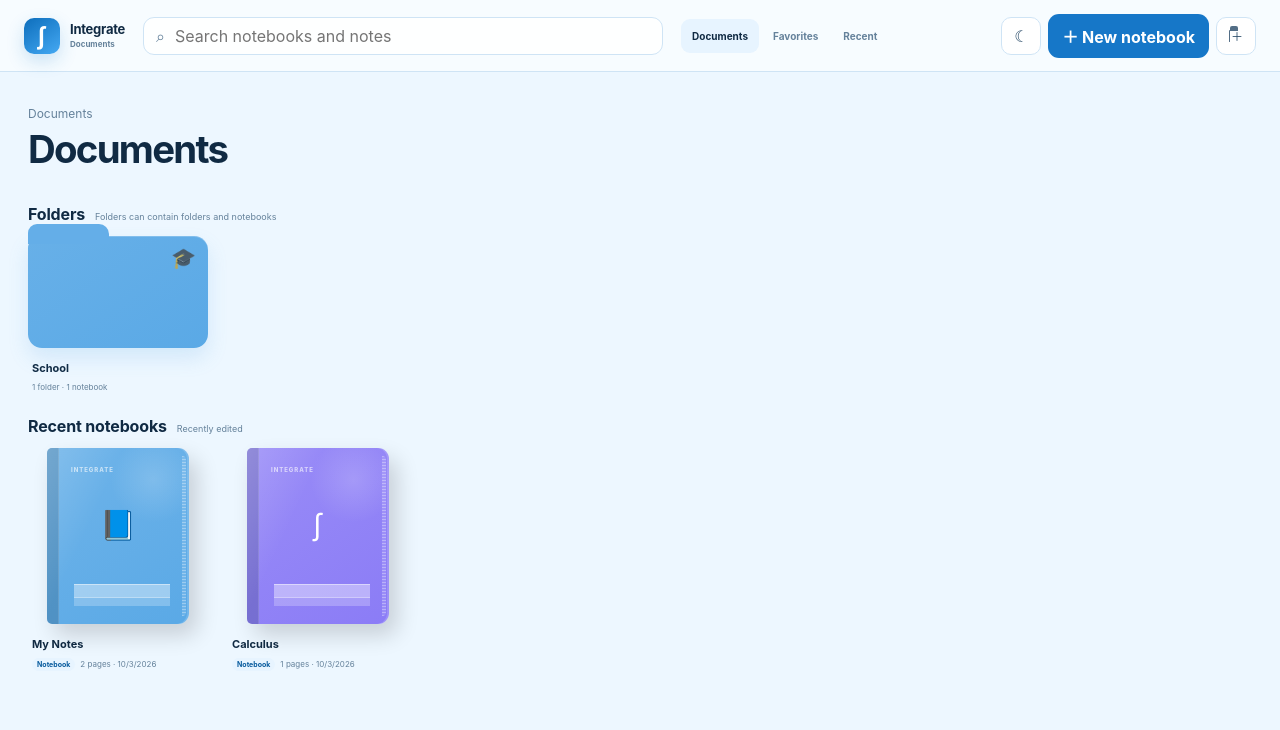
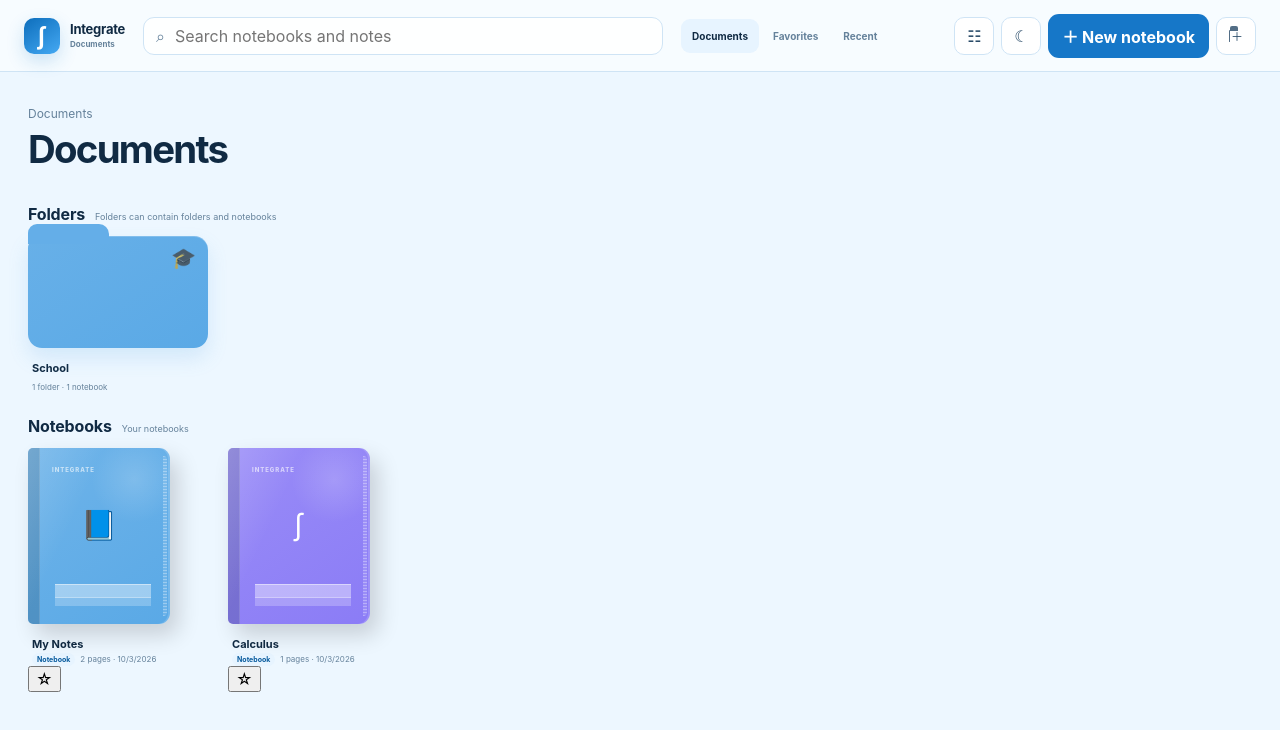
Before and after one commit to Phoenix2033T/Integrate, a Next.js app in the folder apps/web/: page / in a window 1280 px wide. Shown: the top 730 px of the page. Built offline with nearby package versions, Linux system fonts and the light colour scheme.

Commit message:
Build functional favorites and responsive library views

```diff
--- a/apps/web/app/page.tsx
+++ b/apps/web/app/page.tsx
@@ -16,6 +16,8 @@ import type {
 
 type ThemeMode = "light" | "dark";
 type AppView = "home" | "notebook";
+type LibraryMode = "documents" | "favorites" | "recent";
+type LibraryLayout = "grid" | "list";
 type Tool =
   | "fountain"
   | "ballpoint"
@@ -246,6 +248,8 @@ export default function Home() {
   const [selectedNotebookId, setSelectedNotebookId] = useState("general");
   const [selectedPageId, setSelectedPageId] = useState("welcome");
   const [query, setQuery] = useState("");
+  const [libraryMode, setLibraryMode] = useState<LibraryMode>("documents");
+  const [libraryLayout, setLibraryLayout] = useState<LibraryLayout>("grid");
   const [theme, setTheme] = useState<ThemeMode>("light");
   const [hydrated, setHydrated] = useState(false);
   const [saveState, setSaveState] = useState<"saved" | "saving">("saved");
@@ -363,10 +367,19 @@ export default function Home() {
     const q = query.trim().toLowerCase();
     if (!q) return null;
     return workspace.notebooks.filter((notebook) => {
-      const pageText = notebook.pages.map((page) => `${page.title} ${page.subject} ${page.body}`).join(" ");
+      const pageText = notebook.pages.map((page) => `${page.title} ${page.subject} ${page.body} ${page.recognizedInk}`).join(" ");
       return `${notebook.title} ${pageText}`.toLowerCase().includes(q);
     });
   }, [query, workspace.notebooks]);
+
+  const libraryNotebooks = useMemo(() => {
+    if (searchResults) return searchResults;
+    if (libraryMode === "favorites") return workspace.notebooks.filter((notebook) => notebook.favorite);
+    if (libraryMode === "recent") return recentNotebooks;
+    if (currentFolder) return visibleNotebooks;
+    const rootNotebooks = workspace.notebooks.filter((notebook) => notebook.folderId === null);
+    return rootNotebooks.length ? rootNotebooks : recentNotebooks;
+  }, [searchResults, libraryMode, workspace.notebooks, recentNotebooks, currentFolder, visibleNotebooks]);
 
   const breadcrumbs = useMemo(() => {
     const result: Folder[] = [];
@@ -449,6 +462,8 @@ export default function Home() {
       emoji: "📓",
       color: "#5aa9e6",
       folderId: currentFolderId,
+      favorite: false,
+      createdAt: Date.now(),
       pages: [page],
       updatedAt: Date.now()
     };
@@ -477,6 +492,15 @@ export default function Home() {
       ...current,
       notebooks: current.notebooks.map((notebook) =>
         notebook.id === selectedNotebook.id ? { ...notebook, ...patch, updatedAt: Date.now() } : notebook
+      )
+    }));
+  }
+
+  function toggleNotebookFavorite(notebookId: string) {
+    setWorkspace((current) => ({
+      ...current,
+      notebooks: current.notebooks.map((notebook) =>
+        notebook.id === notebookId ? { ...notebook, favorite: !notebook.favorite } : notebook
       )
     }));
   }
@@ -632,7 +656,7 @@ export default function Home() {
   const drawingEnabled = ["fountain", "ballpoint", "pencil", "highlighter", "eraser"].includes(tool);
 
   if (view === "home") {
-    const displayedNotebooks = searchResults ?? visibleNotebooks;
+    const displayedNotebooks = libraryNotebooks;
     const folderBeingEdited = workspace.folders.find((folder) => folder.id === folderEditorId) ?? null;
     const folderColors = ["#5aa9e6", "#6d9eeb", "#8b7cf6", "#d16ba5", "#ef6f6c", "#f4a261", "#f6c453", "#58b09c", "#39a9a3", "#64748b"];
     const folderSymbols = ["📁", "🎓", "📚", "∑", "🧪", "✦", "🎨", "💡", "⚙", "🏠", "⭐", "🗂️"];
@@ -641,7 +665,7 @@ export default function Home() {
       <main className="libraryShell libraryShellNoSidebar">
         <section className="libraryMain">
           <header className="libraryTopbar libraryTopbarFull">
-            <button className="libraryWordmark" onClick={() => { setCurrentFolderId(null); setQuery(""); }} aria-label="Go to Documents">
+            <button className="libraryWordmark" onClick={() => { setCurrentFolderId(null); setQuery(""); setLibraryMode("documents"); }} aria-label="Go to Documents">
               <span className="brandMark">∫</span>
               <span><strong>Integrate</strong><small>Documents</small></span>
             </button>
@@ -649,12 +673,13 @@ export default function Home() {
             <div className="librarySearch">⌕<input value={query} onChange={(event) => setQuery(event.target.value)} placeholder="Search notebooks and notes" /></div>
 
             <nav className="libraryQuickNav" aria-label="Library views">
-              <button className={!query ? "active" : ""} onClick={() => { setCurrentFolderId(null); setQuery(""); }}>Documents</button>
-              <button onClick={() => setQuery("★")}>Favorites</button>
-              <button onClick={() => setQuery("")}>Recent</button>
+              <button className={!query && libraryMode === "documents" ? "active" : ""} onClick={() => { setCurrentFolderId(null); setQuery(""); setLibraryMode("documents"); }}>Documents</button>
+              <button className={!query && libraryMode === "favorites" ? "active" : ""} onClick={() => { setCurrentFolderId(null); setQuery(""); setLibraryMode("favorites"); }}>Favorites</button>
+              <button className={!query && libraryMode === "recent" ? "active" : ""} onClick={() => { setCurrentFolderId(null); setQuery(""); setLibraryMode("recent"); }}>Recent</button>
             </nav>
 
             <div className="libraryTopActions">
+              <button className="libraryIconButton layoutQuickButton" onClick={() => setLibraryLayout((value) => value === "grid" ? "list" : "grid")} title={libraryLayout === "grid" ? "Switch to list view" : "Switch to grid view"} aria-label="Change library layout">{libraryLayout === "grid" ? "☷" : "▦"}</button>
               <button className="libraryIconButton themeQuickButton" onClick={() => setTheme(theme === "dark" ? "light" : "dark")} title="Switch appearance">{theme === "dark" ? "☀" : "☾"}</button>
               <button className="primary newLibraryButton" onClick={createNotebook}>＋ New notebook</button>
               <button className="libraryIconButton newFolderButton" onClick={createFolder} title="New folder">
@@ -667,7 +692,7 @@ export default function Home() {
             <div className="libraryHeadingRow">
               <div>
                 <div className="breadcrumbs">
-                  <button onClick={() => setCurrentFolderId(null)}>Documents</button>
+                  <button onClick={() => { setCurrentFolderId(null); setLibraryMode("documents"); }}>Documents</button>
                   {breadcrumbs.map((folder) => <span key={folder.id}>› <button onClick={() => setCurrentFolderId(folder.id)}>{folder.name}</button></span>)}
                 </div>
                 <h1>{currentFolder?.name || "Documents"}</h1>
@@ -680,7 +705,7 @@ export default function Home() {
               )}
             </div>
 
-            {!searchResults && visibleFolders.length > 0 && (
+            {!searchResults && libraryMode === "documents" && visibleFolders.length > 0 && (
               <>
                 <div className="sectionHeadingWithHint"><h2 className="sectionTitle">Folders</h2><span>Folders can contain folders and notebooks</span></div>
                 <div className="documentGrid folderGrid">
@@ -705,12 +730,13 @@ export default function Home() {
             )}
 
             <div className="sectionHeadingWithHint">
-              <h2 className="sectionTitle">{searchResults ? "Search results" : currentFolder ? "Notebooks" : "Recent notebooks"}</h2>
-              {!searchResults && <span>{currentFolder ? "Notebooks in this folder" : "Recently edited"}</span>}
+              <h2 className="sectionTitle">{searchResults ? "Search results" : libraryMode === "favorites" ? "Favorites" : libraryMode === "recent" ? "Recent" : currentFolder ? "Notebooks" : "Notebooks"}</h2>
+              {!searchResults && <span>{libraryMode === "favorites" ? "Your starred notebooks" : libraryMode === "recent" ? "Recently edited" : currentFolder ? "Notebooks in this folder" : "Your notebooks"}</span>}
             </div>
-            <div className="documentGrid notebookGrid">
-              {(searchResults ?? (currentFolder ? displayedNotebooks : recentNotebooks)).map((notebook) => (
-                <button className="notebookTile notebookTileCard" key={notebook.id} onClick={() => openNotebook(notebook)}>
+            <div className={`documentGrid notebookGrid ${libraryLayout === "list" ? "notebookList" : ""}`}>
+              {displayedNotebooks.map((notebook) => (
+                <div className="notebookTileWrap" key={notebook.id}>
+                  <button className="notebookTile notebookTileCard" onClick={() => openNotebook(notebook)}>
                     <div className="notebookCover" style={{ "--notebook-color": notebook.color || "#5aa9e6" } as React.CSSProperties}>
                       <span className="notebookSpine" />
                       <span className="notebookPageEdge" />
@@ -718,12 +744,19 @@ export default function Home() {
                       <span className="coverLabel">INTEGRATE</span>
                       <span className="coverLines" />
                     </div>
+                    <span className="notebookMeta">
                       <strong>{notebook.title}</strong>
                       <small><span className="typePill">Notebook</span>{notebook.pages.length} pages · {new Date(notebook.updatedAt || Date.now()).toLocaleDateString()}</small>
+                    </span>
                   </button>
+                  <button className={`notebookFavoriteButton ${notebook.favorite ? "active" : ""}`} onClick={(event) => { event.stopPropagation(); toggleNotebookFavorite(notebook.id); }} aria-label={notebook.favorite ? `Remove ${notebook.title} from favorites` : `Add ${notebook.title} to favorites`} title={notebook.favorite ? "Remove from favorites" : "Add to favorites"}>{notebook.favorite ? "★" : "☆"}</button>
+                </div>
               ))}
-              {!searchResults && currentFolder && visibleNotebooks.length === 0 && (
+              {!searchResults && libraryMode === "documents" && currentFolder && visibleNotebooks.length === 0 && (
                 <button className="emptyCreateTile" onClick={createNotebook}>＋<strong>Create notebook</strong><small>Inside {currentFolder.name}</small></button>
+              )}
+              {!searchResults && libraryMode === "favorites" && displayedNotebooks.length === 0 && (
+                <div className="libraryEmptyState"><span>☆</span><strong>No favorites yet</strong><small>Star a notebook to keep it one tap away.</small></div>
               )}
             </div>
           </div>
@@ -784,6 +817,7 @@ export default function Home() {
             <button className="addTab" onClick={createPage}>＋</button>
           </div>
           <div className="editorHeaderActions">
+            <button className={selectedNotebook?.favorite ? "headerAction favorite active" : "headerAction favorite"} onClick={() => selectedNotebook && toggleNotebookFavorite(selectedNotebook.id)} aria-label={selectedNotebook?.favorite ? "Remove notebook from favorites" : "Add notebook to favorites"} title="Favorite notebook">{selectedNotebook?.favorite ? "★" : "☆"}</button>
             <div className="pageCounter">{(selectedNotebook?.pages.findIndex((page) => page.id === selectedPage?.id) ?? 0) + 1}<span>/</span>{selectedNotebook?.pages.length ?? 1}</div>
             <button className={detailsOpen ? "headerAction active" : "headerAction"} onClick={() => setDetailsOpen((value) => !value)} aria-label="Page details" title="Page details">
               <svg viewBox="0 0 24 24" fill="none" stroke="currentColor" strokeWidth="1.8" strokeLinecap="round"><circle cx="12" cy="12" r="8"/><path d="M12 10v6M12 7.5h.01"/></svg>
```
Lines whose indentation alone changed are shown as unchanged.
